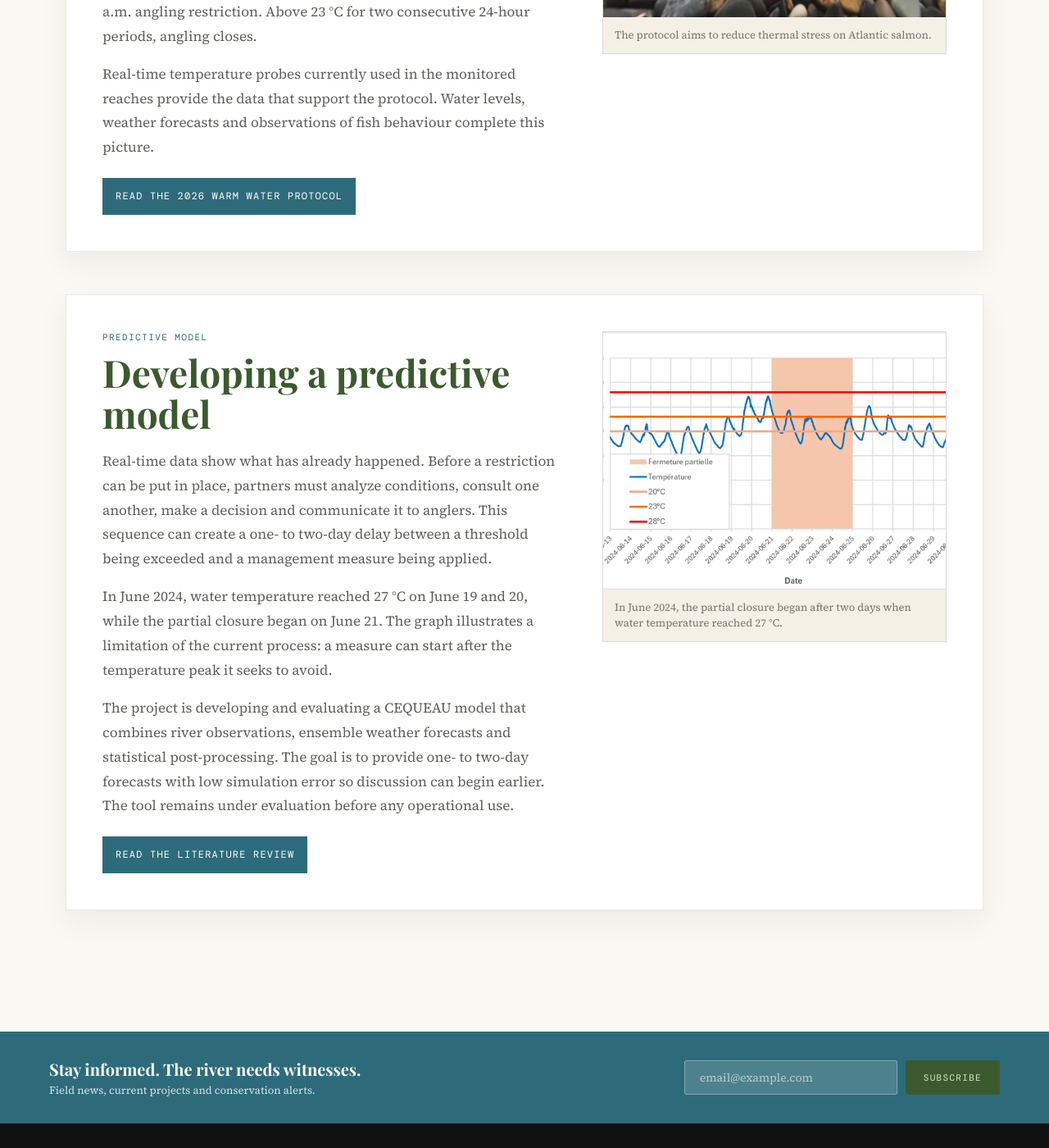
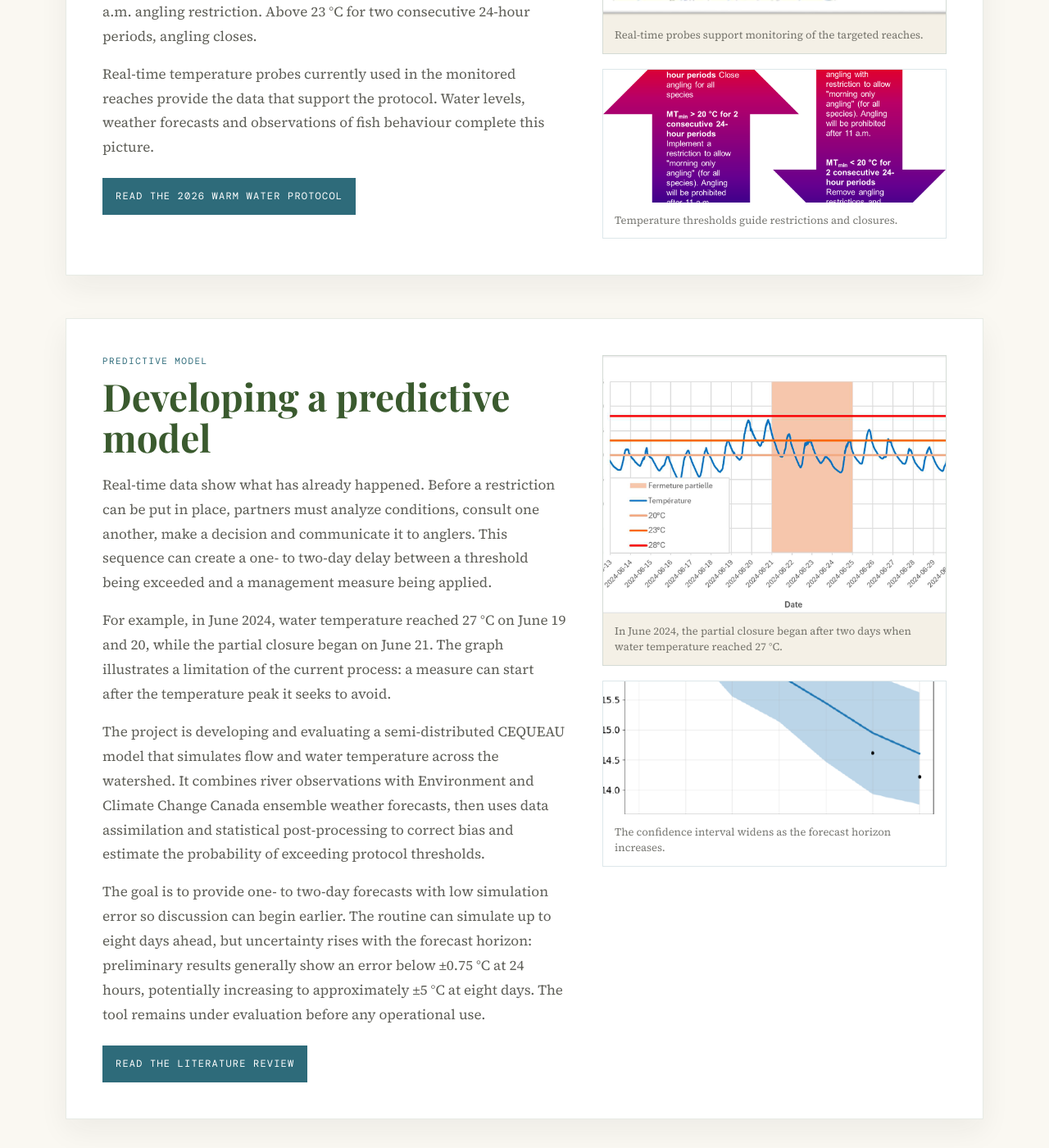
Before and after one commit to foxah047-stack/secure, a Jekyll site: the page built from _projects/modele-predictif-temperature-protocole-eau-chaude.md, in a window 1280 px wide and 1400 px high, scrolled down 990 px. Shown: the whole window at 82% size. Built offline with Jekyll 4.4.1, drawn with Linux system fonts in a browser that asks for light colours; some web fonts are replaced; some of the changed text lies outside the part shown.

Commit message:
Enhance warm water protocol project visuals

```diff
--- a/_projects/modele-predictif-temperature-protocole-eau-chaude.md
+++ b/_projects/modele-predictif-temperature-protocole-eau-chaude.md
@@ -8,11 +8,11 @@ title_fr: Modèle prédictif de température pour le protocole d’eau chaude
 title_en: Water temperature forecasting model for the Warm Water Protocol
 subtitle_fr: Anticiper les épisodes de chaleur pour mieux protéger le saumon atlantique et soutenir les décisions de gestion de la pêche.
 subtitle_en: Anticipating warm-water events to better protect Atlantic salmon and support angling-management decisions.
-hero_image: /assets/img/warm-water-protocol/warm-water-monitoring.jpg
-hero_alt_fr: Installation de suivi de la température de l’eau au bord de la rivière
-hero_alt_en: Water-temperature monitoring installation at the river’s edge
-hero_caption_fr: Les données de terrain soutiennent l’application du protocole d’eau chaude.
-hero_caption_en: Field data support implementation of the Warm Water Protocol.
+hero_image: /assets/img/warm-water-protocol/saumon.jpg
+hero_alt_fr: Saumon atlantique dans son habitat naturel
+hero_alt_en: Atlantic salmon in its natural habitat
+hero_caption_fr: Protéger le saumon pendant les épisodes d’eau chaude.
+hero_caption_en: Protecting salmon during warm-water events.
 card_image: /assets/img/warm-water-protocol/saumon.jpg
 card_alt_fr: Saumon atlantique dans son habitat naturel
 card_alt_en: Atlantic salmon in its natural habitat
@@ -36,11 +36,17 @@ sections:
 
       <div class="project-button-row"><a class="project-button" href="/assets/documents/restigouche-warm-water-protocol-2026.pdf" target="_blank" rel="noopener">Read the 2026 Warm Water Protocol</a></div>
     image_show: true
-    image: /assets/img/warm-water-protocol/saumon.jpg
-    image_alt_fr: Saumon atlantique dans son habitat naturel
-    image_alt_en: Atlantic salmon in its natural habitat
-    image_caption_fr: Le protocole vise à réduire le stress thermique du saumon atlantique.
-    image_caption_en: The protocol aims to reduce thermal stress on Atlantic salmon.
+    image: /assets/img/warm-water-protocol/protocol-stations-map.png
+    image_alt_fr: Localisation des sondes de température utilisées pour le protocole d’eau chaude
+    image_alt_en: Locations of temperature probes used for the Warm Water Protocol
+    image_caption_fr: Les sondes en temps réel soutiennent le suivi des secteurs visés.
+    image_caption_en: Real-time probes support monitoring of the targeted reaches.
+    below_image_show: true
+    below_image: /assets/img/warm-water-protocol/protocol-thresholds.png
+    below_image_alt_fr: Schéma de prise de décision du protocole d’eau chaude
+    below_image_alt_en: Warm Water Protocol decision-making diagram
+    below_image_caption_fr: Les seuils de température guident les restrictions et les fermetures.
+    below_image_caption_en: Temperature thresholds guide restrictions and closures.
 
   - type: text
     kicker_fr: Modèle prédictif
@@ -50,17 +56,21 @@ sections:
     body_fr: |
       Les données en temps réel indiquent ce qui s’est déjà produit. Avant de mettre une restriction en place, les partenaires doivent analyser les conditions, se concerter, prendre une décision et la communiquer aux pêcheurs. Cette séquence peut créer un délai d’un à deux jours entre le dépassement d’un seuil et la mesure appliquée.
 
-      En juin 2024, la température a atteint 27 °C les 19 et 20 juin, alors que la fermeture partielle a commencé le 21 juin. Le graphique illustre cette limite de l’opérationnalisation actuelle : une mesure peut commencer après le pic de température qu’elle vise à éviter.
+      Par exemple, en juin 2024, la température a atteint 27 °C les 19 et 20 juin, alors que la fermeture partielle a commencé le 21 juin. Le graphique illustre cette limite de l’opérationnalisation actuelle : une mesure peut commencer après le pic de température qu’elle vise à éviter.
 
-      Le projet développe et évalue un modèle CEQUEAU qui combine les observations de la rivière, les prévisions météorologiques d’ensemble et un post-traitement statistique. L’objectif est de fournir, avec une faible erreur de simulation, des prévisions à un horizon d’un à deux jours afin d’amorcer la concertation plus tôt. L’outil demeure en évaluation avant toute utilisation opérationnelle.
+      Le projet développe et évalue un modèle CEQUEAU semi-distribué qui simule le débit et la température de l’eau dans le bassin versant. Il combine les observations de la rivière avec les prévisions météorologiques d’ensemble d’Environnement et Changement climatique Canada, puis utilise l’assimilation des données et un post-traitement statistique pour corriger les biais et estimer la probabilité de dépasser les seuils du protocole.
+
+      L’objectif est de fournir, avec une faible erreur de simulation, des prévisions à un horizon d’un à deux jours afin d’amorcer la concertation plus tôt. La routine peut simuler jusqu’à huit jours, mais l’incertitude augmente à mesure que l’horizon s’allonge : les résultats préliminaires montrent généralement un écart inférieur à ±0,75 °C à 24 heures, pouvant atteindre environ ±5 °C à huit jours. L’outil demeure en évaluation avant toute utilisation opérationnelle.
 
       <div class="project-button-row"><a class="project-button" href="/assets/documents/warm-water-protocol-literature-review-2025.pdf" target="_blank" rel="noopener">Consulter la revue de littérature</a></div>
     body_en: |
       Real-time data show what has already happened. Before a restriction can be put in place, partners must analyze conditions, consult one another, make a decision and communicate it to anglers. This sequence can create a one- to two-day delay between a threshold being exceeded and a management measure being applied.
 
-      In June 2024, water temperature reached 27 °C on June 19 and 20, while the partial closure began on June 21. The graph illustrates a limitation of the current process: a measure can start after the temperature peak it seeks to avoid.
+      For example, in June 2024, water temperature reached 27 °C on June 19 and 20, while the partial closure began on June 21. The graph illustrates a limitation of the current process: a measure can start after the temperature peak it seeks to avoid.
 
-      The project is developing and evaluating a CEQUEAU model that combines river observations, ensemble weather forecasts and statistical post-processing. The goal is to provide one- to two-day forecasts with low simulation error so discussion can begin earlier. The tool remains under evaluation before any operational use.
+      The project is developing and evaluating a semi-distributed CEQUEAU model that simulates flow and water temperature across the watershed. It combines river observations with Environment and Climate Change Canada ensemble weather forecasts, then uses data assimilation and statistical post-processing to correct bias and estimate the probability of exceeding protocol thresholds.
+
+      The goal is to provide one- to two-day forecasts with low simulation error so discussion can begin earlier. The routine can simulate up to eight days ahead, but uncertainty rises with the forecast horizon: preliminary results generally show an error below ±0.75 °C at 24 hours, potentially increasing to approximately ±5 °C at eight days. The tool remains under evaluation before any operational use.
 
       <div class="project-button-row"><a class="project-button" href="/assets/documents/warm-water-protocol-literature-review-2025.pdf" target="_blank" rel="noopener">Read the literature review</a></div>
     image_show: true
@@ -69,4 +79,10 @@ sections:
     image_alt_en: Water temperature and partial-closure period in June 2024
     image_caption_fr: En juin 2024, la fermeture partielle a commencé après deux jours où la température avait atteint 27 °C.
     image_caption_en: In June 2024, the partial closure began after two days when water temperature reached 27 °C.
+    below_image_show: true
+    below_image: /assets/img/warm-water-protocol/forecast-uncertainty-over-time.png
+    below_image_alt_fr: Prévision de la température de l’eau avec intervalle de confiance qui s’élargit dans le temps
+    below_image_alt_en: Water-temperature forecast with a confidence interval that widens over time
+    below_image_caption_fr: L’intervalle de confiance s’élargit avec l’horizon de prévision.
+    below_image_caption_en: The confidence interval widens as the forecast horizon increases.
 ---
```
Also changed, not shown: assets/img/warm-water-protocol/forecast-uncertainty-over-time.png (added).
